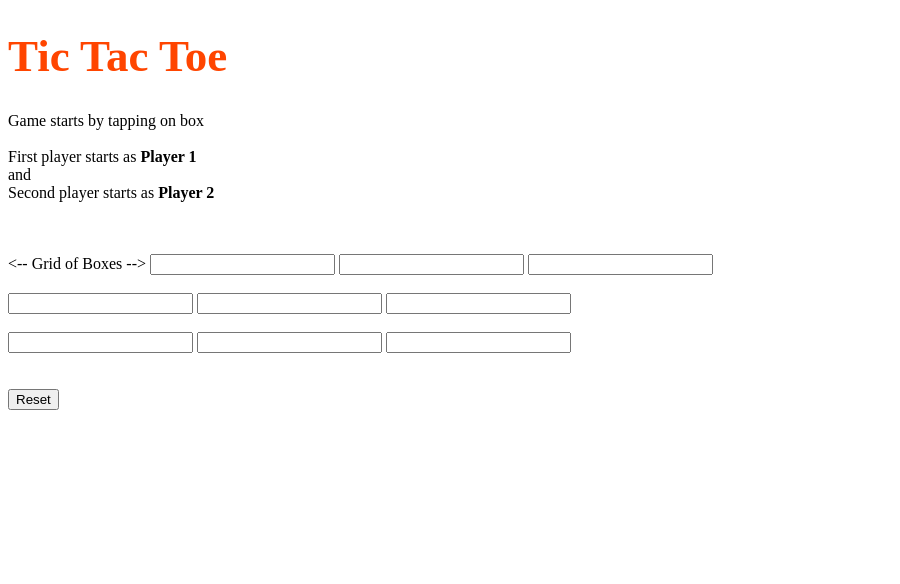
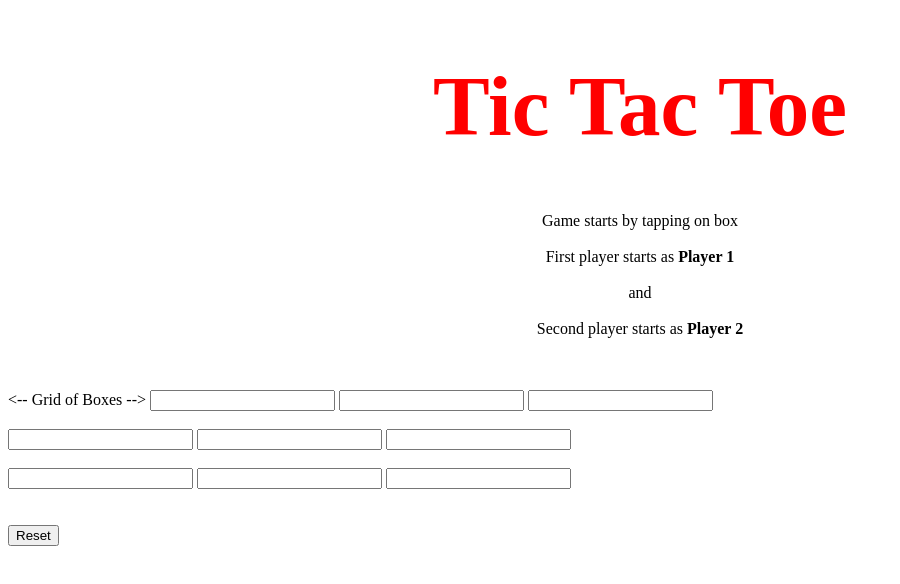
Before and after one commit to Cachamoe/New-Project, a plain HTML site: page index.html in a window 1280 px wide. Shown: the whole page, without its empty margins (0-900 px from the left). Drawn offline with Linux system fonts and the light colour scheme.

Commit message:
updated style.css

```diff
--- a/index.html
+++ b/index.html
@@ -15,7 +15,7 @@
         <!-- Instructions -->
         <p id="Instructions">Game starts by tapping on
             box<br><br>First player starts as
-            <b>Player 1</b><br>and<br>Second
+            <b>Player 1</b><br><br>and<br><br>Second
             player starts as <b>Player 2</b>
         </p>
 
--- a/style.css
+++ b/style.css
@@ -1,6 +1,11 @@
 h1 {
-    color: orangered;
-    font-size: 45px;
+    color: red;
+    text-align: center;
+    font-size: 85px;
+}
+
+#Instructions {
+    text-align: center;
 }
 
 #b1, #b2, #b3, #b4, #b5, #b6, #b7, #b8, #b9
```
